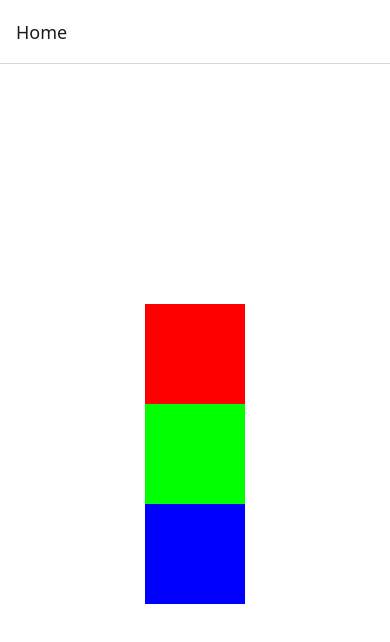
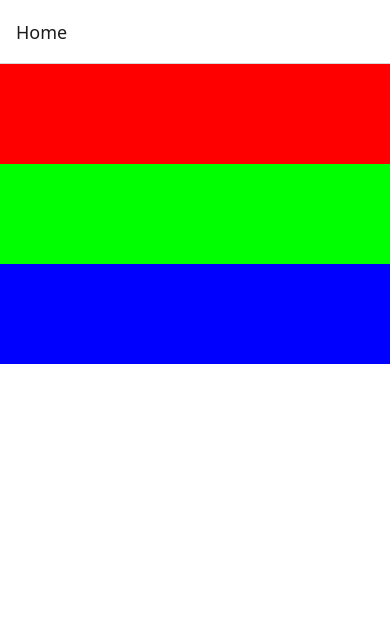
Before and after one commit to tinkercademy/code_exp_2025_colourlist, a React Native app: screen / in a window 390 px wide. Shown: the top 642 px of the page. Built offline with nearby package versions, Linux system fonts and the light colour scheme.

Commit message:
Aligned blocks at top, now full width

```diff
--- a/App.js
+++ b/App.js
@@ -32,6 +32,6 @@ const styles = StyleSheet.create({
     flex: 1,
     backgroundColor: "#fff",
     alignItems: "center",
-    justifyContent: "center"
+    justifyContent: "top"
   }
 });
--- a/components/BlockRGB.js
+++ b/components/BlockRGB.js
@@ -4,7 +4,7 @@ const BlockRGB = ({ red, green, blue }) => {
   return (
     <View
       style={{
-        width: 100,
+        width: "100%",
         height: 100,
         backgroundColor: `rgb(${red}, ${green}, ${blue})`
       }}
```
